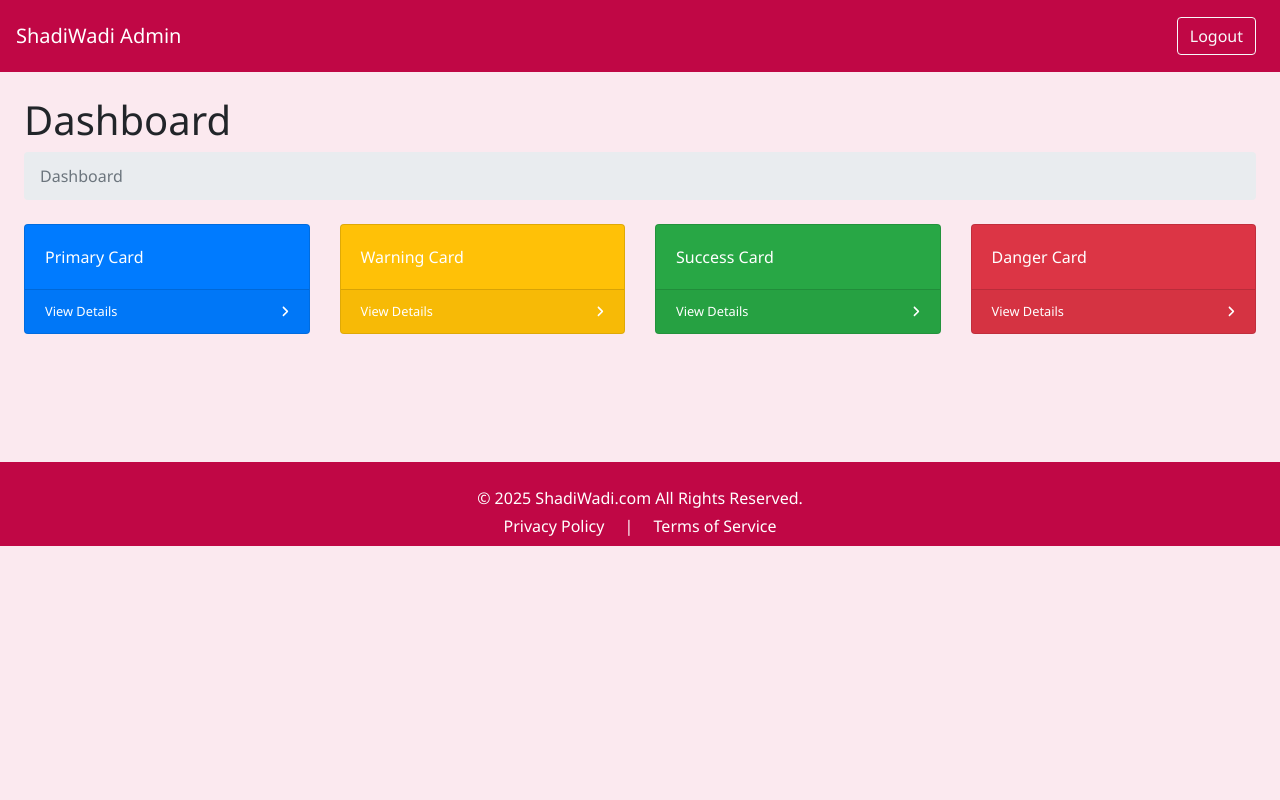
After one commit to FreelancerArijit/Matrimonial-site, a PHP site: page /admin.php in a window 1280 px wide. The commit adds this page. Run offline with PHP 8.4, Linux system fonts and the light colour scheme; some libraries are stand-ins or nearby versions.

Commit message:
Admin panel add

```diff
--- /dev/null
+++ b/admin.php
@@ -0,0 +1,86 @@
+<?php
+
+?>
+<!DOCTYPE html>
+<html lang="en">
+    <head>
+        <meta charset="utf-8" />
+        <meta http-equiv="X-UA-Compatible" content="IE=edge" />
+        <meta name="viewport" content="width=device-width, initial-scale=1, shrink-to-fit=no" />
+        <meta name="description" content="" />
+        <meta name="author" content="" />
+        <title>Dashborad Admin</title>
+      <link rel="stylesheet" href="https://cdnjs.cloudflare.com/ajax/libs/twitter-bootstrap/4.6.0/css/bootstrap.min.css">
+<link rel="stylesheet" href="https://cdnjs.cloudflare.com/ajax/libs/font-awesome/5.15.4/css/all.min.css">
+<link href="https://cdn.jsdelivr.net/npm/bootstrap-icons@1.11.1/font/bootstrap-icons.css" rel="stylesheet">
+<link rel="stylesheet" href="./css/custom.css">
+<link rel="icon" type="image/png" href="images/favicon.jpg" sizes="20x20">
+        <script src="https://use.fontawesome.com/releases/v6.1.0/js/all.js" crossorigin="anonymous"></script>
+    </head>
+    <body class="sb-nav-fixed">
+
+        <?php require('./components/menu.php') ?>
+            <div id="layoutSidenav_content">
+                <main>
+                    <div class="container-fluid px-4">
+                        <h1 class="mt-4">Dashboard</h1>
+                        <ol class="breadcrumb mb-4">
+                            <li class="breadcrumb-item active">Dashboard</li>
+                        </ol>
+                        <div class="row">
+                            <div class="col-xl-3 col-md-6">
+                                <div class="card bg-primary text-white mb-4">
+                                    <div class="card-body">Primary Card</div>
+                                    <div class="card-footer d-flex align-items-center justify-content-between">
+                                        <a class="small text-white stretched-link" href="#">View Details</a>
+                                        <div class="small text-white"><i class="fas fa-angle-right"></i></div>
+                                    </div>
+                                </div>
+                            </div>
+                            <div class="col-xl-3 col-md-6">
+                                <div class="card bg-warning text-white mb-4">
+                                    <div class="card-body">Warning Card</div>
+                                    <div class="card-footer d-flex align-items-center justify-content-between">
+                                        <a class="small text-white stretched-link" href="#">View Details</a>
+                                        <div class="small text-white"><i class="fas fa-angle-right"></i></div>
+                                    </div>
+                                </div>
+                            </div>
+                            <div class="col-xl-3 col-md-6">
+                                <div class="card bg-success text-white mb-4">
+                                    <div class="card-body">Success Card</div>
+                                    <div class="card-footer d-flex align-items-center justify-content-between">
+                                        <a class="small text-white stretched-link" href="#">View Details</a>
+                                        <div class="small text-white"><i class="fas fa-angle-right"></i></div>
+                                    </div>
+                                </div>
+                            </div>
+                            <div class="col-xl-3 col-md-6">
+                                <div class="card bg-danger text-white mb-4">
+                                    <div class="card-body">Danger Card</div>
+                                    <div class="card-footer d-flex align-items-center justify-content-between">
+                                        <a class="small text-white stretched-link" href="#">View Details</a>
+                                        <div class="small text-white"><i class="fas fa-angle-right"></i></div>
+                                    </div>
+                                </div>
+                            </div>
+                        </div>
+                    </div>
+                </main>
+
+            </div>
+        </div>
+
+        <div class="container-fluid mt-auto position-relative" style="top: 13%; background-color: #c00745; ">
+
+
+<?php include_once('components/footer.php'); ?>
+
+</div>
+
+        <script src="https://cdnjs.cloudflare.com/ajax/libs/jquery/3.5.1/jquery.min.js"></script>
+<script src="https://cdnjs.cloudflare.com/ajax/libs/popper.js/1.16.1/umd/popper.min.js"></script>
+<script src="https://cdnjs.cloudflare.com/ajax/libs/twitter-bootstrap/4.6.0/js/bootstrap.min.js"></script>
+
+    </body>
+</html>
--- /dev/null
+++ b/components/menu.php
@@ -0,0 +1,48 @@
+<?php
+
+?>
+<!DOCTYPE html>
+<html lang="en">
+    <head>
+        <meta charset="utf-8" />
+        <meta http-equiv="X-UA-Compatible" content="IE=edge" />
+        <meta name="viewport" content="width=device-width, initial-scale=1, shrink-to-fit=no" />
+        <meta name="description" content="" />
+        <meta name="author" content="" />
+        <title>Dashborad Admin</title>
+      <link rel="stylesheet" href="https://cdnjs.cloudflare.com/ajax/libs/twitter-bootstrap/4.6.0/css/bootstrap.min.css">
+<link rel="stylesheet" href="https://cdnjs.cloudflare.com/ajax/libs/font-awesome/5.15.4/css/all.min.css">
+<link href="https://cdn.jsdelivr.net/npm/bootstrap-icons@1.11.1/font/bootstrap-icons.css" rel="stylesheet">
+<!-- Font Awesome CDN -->
+<link rel="stylesheet" href="https://cdnjs.cloudflare.com/ajax/libs/font-awesome/5.15.4/css/all.min.css">
+
+<link rel="stylesheet" href="./css/custom.css">
+<link rel="icon" type="image/png" href="images/favicon.jpg" sizes="20x20">
+    </head>
+    <body>
+        <!-- navbar -->
+    <nav class="sb-topnav navbar navbar-expand navbar-dark bg-dark p-3">
+  <a class="navbar-brand ps-3" href="index.php">ShadiWadi Admin</a>
+
+ <button class="btn btn-outline-light ml-auto my-2 mx-2 my-sm-0 " id="login-btn" type="button">
+          Logout
+        </button>
+
+
+</nav>
+
+<!-- Side bar -->
+
+
+
+
+
+
+
+
+        <script src="https://cdnjs.cloudflare.com/ajax/libs/jquery/3.5.1/jquery.min.js"></script>
+<script src="https://cdnjs.cloudflare.com/ajax/libs/popper.js/1.16.1/umd/popper.min.js"></script>
+<script src="https://cdnjs.cloudflare.com/ajax/libs/twitter-bootstrap/4.6.0/js/bootstrap.min.js"></script>
+
+    </body>
+</html>
--- a/profile.php
+++ b/profile.php
@@ -130,5 +130,6 @@
 <script src="https://cdnjs.cloudflare.com/ajax/libs/jquery/3.5.1/jquery.min.js"></script>
 <script src="https://cdnjs.cloudflare.com/ajax/libs/popper.js/1.16.1/umd/popper.min.js"></script>
 <script src="https://cdnjs.cloudflare.com/ajax/libs/twitter-bootstrap/4.6.0/js/bootstrap.min.js"></script>
+
 </body>
 </html>
```
